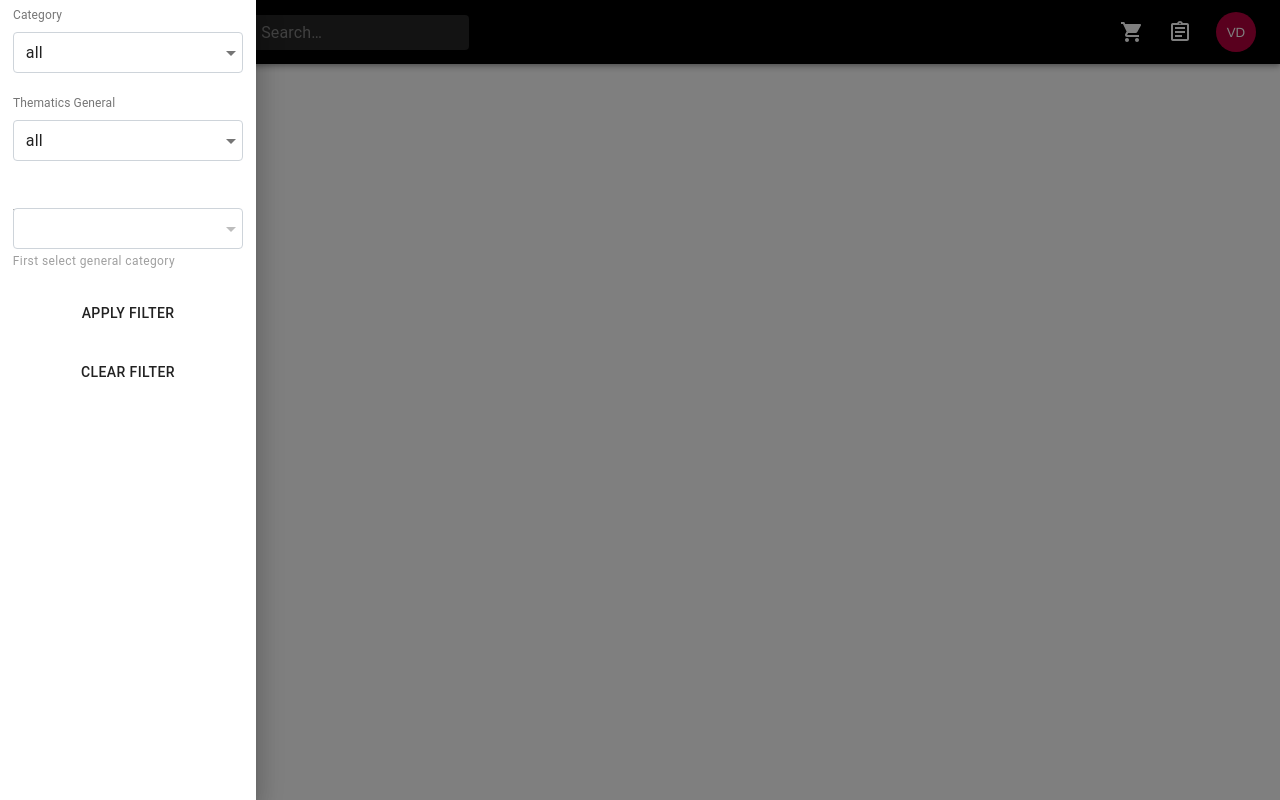
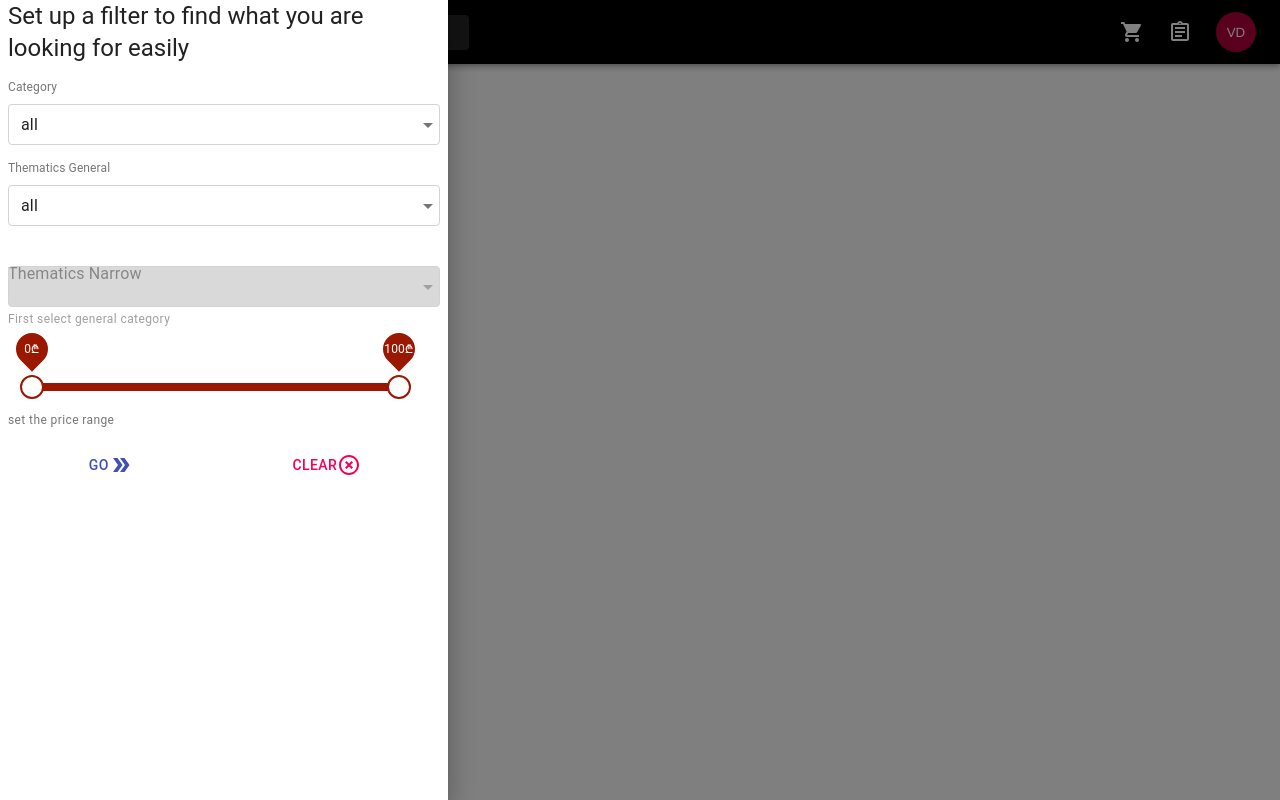
Before and after one commit to DonVakho/shop-app, a React (Create React App) app in the folder client/: page / in a window 1280 px wide. Both pictures are taken after a click on the button 36 px from the left and 32 px from the top of the page. Built offline with nearby package versions, Linux system fonts and the light colour scheme.

Commit message:
side filter changes

```diff
--- a/client/src/Interfaces.ts
+++ b/client/src/Interfaces.ts
@@ -1,5 +1,7 @@
+
 export interface IFilterProps {
     category: string
     thematicsGeneral: string
     thematicsNarrow: string
+    price: number[]
 }
--- a/client/src/components/RefData.ts
+++ b/client/src/components/RefData.ts
@@ -2,6 +2,7 @@
 interface IDictionary {
     [key: string] : string[]
 }
+
 export const CATEGORIES: string[] = ['all', 'stickers', 'toys', 'T-shirt', 'accessories']
 export const GENERAL_THEMATICS: string[] = ['all', 'anime', 'music bands', 'movies']
 const ANIME_LIST = ['all','boruto', 'naruto']
--- a/client/src/components/side-filter-pane/SideMenu.tsx
+++ b/client/src/components/side-filter-pane/SideMenu.tsx
@@ -1,23 +1,19 @@
-import React, { useContext } from 'react';
+import React, { useContext, useState } from 'react';
 import { observer } from 'mobx-react';
 
 import {
-    makeStyles,
     Drawer,
 } from '@material-ui/core';
+
 
 import { RootStoreContext } from '../../stores/RootStore'
 import FilterForm from './filter-form/FilterForm'
 
-const useStyles = makeStyles({
-    list: {
-        width: '20vw',
-    },
-});
+const SideMenu: React.FC = observer(() => {
+    const store = useContext(RootStoreContext)
+    const [sidePaneSize, setSidePaneSize] = useState(window.innerWidth <= 991 ? '100vw': '35vw')
 
-const SideMenu: React.FC = observer(() => {
-    const classes = useStyles({} as any);
-    const store = useContext(RootStoreContext)
+    window.addEventListener("resize", ()=>{setSidePaneSize(window.innerWidth <= 991 ? '100vw': '35vw')});
 
     const toggleDrawer = (open: boolean) => (event: React.KeyboardEvent | React.MouseEvent) => {
         if (
@@ -33,7 +29,7 @@ const SideMenu: React.FC = observer(() => {
 
     return (
         <Drawer open={store.navBarStore.showFilter} onClose={toggleDrawer(false)}>
-            <div className={classes.list}>
+            <div style={{width: sidePaneSize}}>
                 <FilterForm />
             </div>
         </Drawer>
--- a/client/src/components/side-filter-pane/filter-form/FilterForm.tsx
+++ b/client/src/components/side-filter-pane/filter-form/FilterForm.tsx
@@ -1,54 +1,48 @@
 import React, { useContext, useState } from 'react';
 import { observer } from 'mobx-react';
 import classNames from 'classnames'
+import DoubleArrowIcon from '@material-ui/icons/DoubleArrow';
+import HighlightOffIcon from '@material-ui/icons/HighlightOff';
 
 import {
     FormControl,
-    RadioGroup,
-    Radio,
-    Slider,
     InputLabel,
     FormHelperText,
     NativeSelect,
-    Divider,
-    Button
+    Button,
+    Typography,
 } from '@material-ui/core';
 
 import {
     BootstrapInput,
-    useStyles
+    useStyles,
+    PriceSlider
 } from './Styles'
 
 import {
     CATEGORIES,
     GENERAL_THEMATICS,
-    NARROW_THEMATICS
+    NARROW_THEMATICS,
 } from '../../RefData'
 
 import { RootStoreContext } from '../../../stores/RootStore'
-import { IFilterProps } from '../../../Interfaces'
 
 
-interface IProps {
-}
-
-const FilterForm: React.FC<IProps> = observer(() => {
+const FilterForm: React.FC = observer(() => {
 
     const classes = useStyles({} as any);
     const store = useContext(RootStoreContext)
-    const [state, setState] = useState({
-        category: 'all',
-        thematicsGeneral: 'all',
-        thematicsNarrow: 'all'
-    } as IFilterProps)
+    const [state, setState] = useState(store.filterStore.filter)
 
     const renderList = (list: string[] = []) => (
         list.map(item =>
-            <option className={classes.option} key={item} value={item}>
+            <option key={item} value={item}>
                 {item}
             </option>
         )
     )
+
+    const valuetext = (value: number) => (`${value}₾`)
 
     const handleCategoryChange = (event: React.ChangeEvent<{ value: unknown }>) => {
         setState({ ...state, category: (event.target.value as string) })
@@ -61,12 +55,20 @@ const FilterForm: React.FC<IProps> = observer(() => {
         setState({ ...state, thematicsNarrow: (event.target.value as string) })
     };
 
+    const handlePriceSliderChange = (event: any, newValue: number | number[]) => {
+        setState({
+            ...state, price: newValue as number[]
+        })
+    };
+
     const clearFilter = () => {
         setState({
             category: 'all',
             thematicsGeneral: 'all',
-            thematicsNarrow: 'all'
+            thematicsNarrow: 'all',
+            price: [0, store.filterStore.maxPrice]
         })
+        store.navBarStore.showFilter = false
     }
 
     const applyFilter = () => {
@@ -75,7 +77,12 @@ const FilterForm: React.FC<IProps> = observer(() => {
     }
     return (
         <form className={classes.root} autoComplete="off">
-            <FormControl className={classNames(classes.filterRow, classes.margin)}>
+            <FormControl className={classes.filterRow}>
+                <Typography variant="h5" component="h2">
+                    Set up a filter to find what you are looking for easily
+                </Typography>
+            </FormControl>
+            <FormControl className={classes.filterRow}>
                 <InputLabel>Category</InputLabel>
                 <NativeSelect
                     value={state.category}
@@ -85,8 +92,7 @@ const FilterForm: React.FC<IProps> = observer(() => {
                     {renderList(CATEGORIES)}
                 </NativeSelect>
             </FormControl>
-            <Divider />
-            <FormControl className={classNames(classes.filterRow, classes.margin)}>
+            <FormControl className={classes.filterRow}>
                 <InputLabel>Thematics General</InputLabel>
                 <NativeSelect
                     value={state.thematicsGeneral}
@@ -96,9 +102,8 @@ const FilterForm: React.FC<IProps> = observer(() => {
                     {renderList(GENERAL_THEMATICS)}
                 </NativeSelect>
             </FormControl>
-            <Divider />
             <FormControl
-                className={classNames(classes.filterRow, classes.margin)}
+                className={classes.filterRow}
                 disabled={state.thematicsGeneral === 'all'}
             >
                 <InputLabel>Thematics Narrow</InputLabel>
@@ -113,16 +118,27 @@ const FilterForm: React.FC<IProps> = observer(() => {
                     First select general category
                 </FormHelperText>
             </FormControl>
-            <Divider />
-            <FormControl className={classNames(classes.filterRow, classes.margin, classes.filterRowCenter)}>
-                <Button onClick={applyFilter}>
-                    Apply Filter
-                </Button>
+            <FormControl className={classNames(classes.filterRow)}>
+               <div className={classes.sliderContainer}>
+               <PriceSlider
+                    className={classes.priceSlider}
+                    valueLabelDisplay="on"
+                    valueLabelFormat={valuetext}
+                    max={store.filterStore.maxPrice}
+                    onChangeCommitted={handlePriceSliderChange}
+                    defaultValue={[0, store.filterStore.maxPrice]}
+                />
+               </div>
+
+                <FormHelperText>
+                    set the price range
+                </FormHelperText>
             </FormControl>
-            <FormControl className={classNames(classes.filterRow, classes.margin, classes.filterRowCenter)}>
-                <Button onClick={clearFilter}>
-                    Clear Filter
-                </Button>
+            <FormControl className={classNames(classes.filterRow, classes.filterRowCenter)}>
+                <div className={classes.buttonContainer}>
+                    <Button color='primary' onClick={applyFilter}>Go <DoubleArrowIcon /></Button>
+                    <Button color='secondary' onClick={clearFilter}>Clear <HighlightOffIcon /></Button>
+                </div>
             </FormControl>
         </form>
     );
--- a/client/src/components/side-filter-pane/filter-form/Styles.tsx
+++ b/client/src/components/side-filter-pane/filter-form/Styles.tsx
@@ -1,7 +1,8 @@
 import { createStyles, makeStyles, withStyles, Theme } from '@material-ui/core/styles';
 
 import {
-    InputBase
+    InputBase,
+    Slider,
 } from '@material-ui/core';
 
 export const BootstrapInput = withStyles((theme: Theme) =>
@@ -21,41 +22,84 @@ export const BootstrapInput = withStyles((theme: Theme) =>
             transition: theme.transitions.create(['border-color', 'box-shadow']),
             '&:focus': {
                 borderRadius: 4,
-                borderColor: '#80bdff',
-                boxShadow: '0 0 0 0.2rem rgba(0,123,255,.25)',
+                borderColor: 'rgba(208, 20, 20, .25)',
+                boxShadow: '0 0 0 0.2rem rgba(208, 20, 20, .25)',
+            },
+            '&:disabled': {
+                backgroundColor: 'rgba(0, 0, 0, .15)',
+                'label': {
+                    marginTop: theme.spacing(3),
+                },
+            }
+        }
+    })
+)(InputBase);
+
+export const PriceSlider = withStyles((theme: Theme) =>
+    createStyles({
+        root: {
+            color: '#9a1700',
+            height: 8,
+            width: '85%'
+        },
+        thumb: {
+            height: 24,
+            width: 24,
+            backgroundColor: '#fff',
+            border: '2px solid currentColor',
+            marginTop: -8,
+            marginLeft: -12,
+            '&:focus,&:hover,&$active': {
+                boxShadow: 'inherit',
             },
         },
+        active: {},
+        valueLabel: {
+            left: 'calc(-50% + 4px)',
+        },
+        track: {
+            height: 8,
+            borderRadius: 4,
+            marginRight: '1000px'
+        },
+        rail: {
+            height: 8,
+            borderRadius: 4,
+
+        }
     }),
-)(InputBase);
-
+)(Slider);
 
 export const useStyles = makeStyles((theme: Theme) =>
     createStyles({
         root: {
             display: 'flex',
             flexWrap: 'wrap',
-        },
-        margin: {
-            margin: theme.spacing(1),
+            flexDirection: 'column'
         },
         filterRow: {
-            width: '18vw',
-            marginLeft: '1vw',
-            marginBottom: '15px'
+            flexGrow: 1,
+            marginLeft: theme.spacing(1),
+            marginRight: theme.spacing(1),
+            marginBottom: theme.spacing(2),
         },
         filterRowCenter: {
             alignContent: 'center'
         },
         divider: {
-            marginTop: '5px',
-            marginBottom: '5px'
+            marginTop: theme.spacing(1),
+            marginBottom: theme.spacing(1),
         },
-        option: {
-            borderRadius: 4,
-            backgroundColor: theme.palette.background.paper,
-            border: '1px solid #ced4da',
-            fontSize: 16,
-            transition: theme.transitions.create(['border-color', 'box-shadow']),
+        priceSlider: {
+            marginTop: theme.spacing(3),
+            marginLeft: theme.spacing(3),
+        },
+        buttonContainer: {
+            display: 'flex',
+            justifyContent: 'space-around'
+        },
+        sliderContainer: {
+            flexGrow: 0
         }
     }),
 );
--- a/client/src/stores/FilterStore.ts
+++ b/client/src/stores/FilterStore.ts
@@ -8,19 +8,23 @@ export default class FilterStore {
     constructor(rootStore: RootStore) {
         this.rootStore = rootStore;
     }
+    @observable
+    maxPrice: number = 100
 
     @observable
     filter: IFilterProps = {
         category: 'all',
         thematicsGeneral: 'all',
-        thematicsNarrow: 'all'
+        thematicsNarrow: 'all',
+        price: [0, this.maxPrice]
     }
 
     public clearStore = () => {
         this.filter = {
             category: 'all',
             thematicsGeneral: 'all',
-            thematicsNarrow: 'all'
+            thematicsNarrow: 'all',
+            price: [0, this.maxPrice]
         }
     }
 }
```
